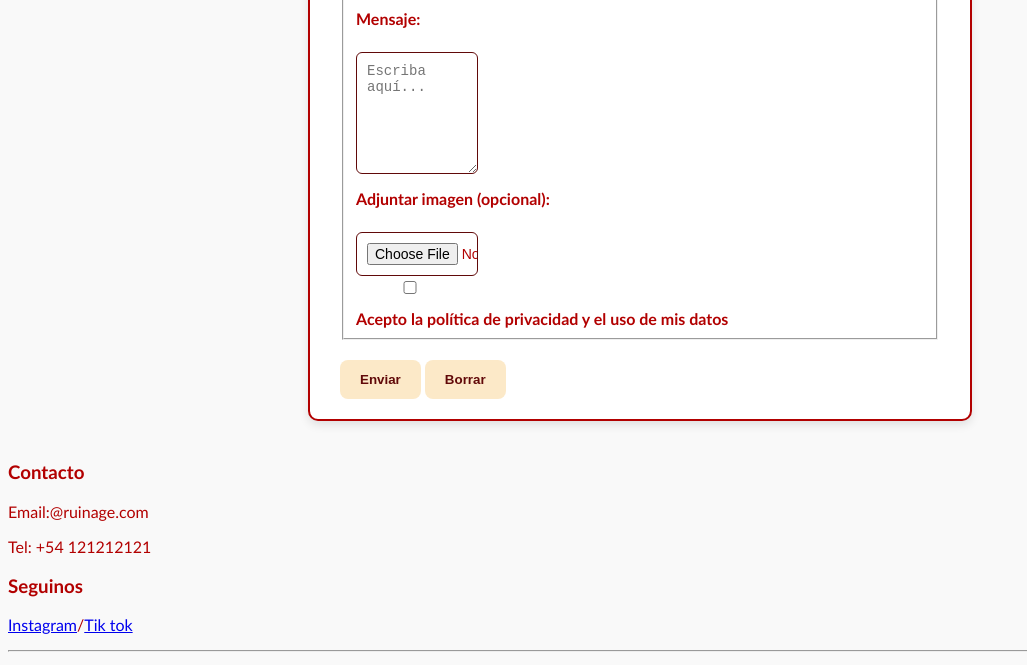
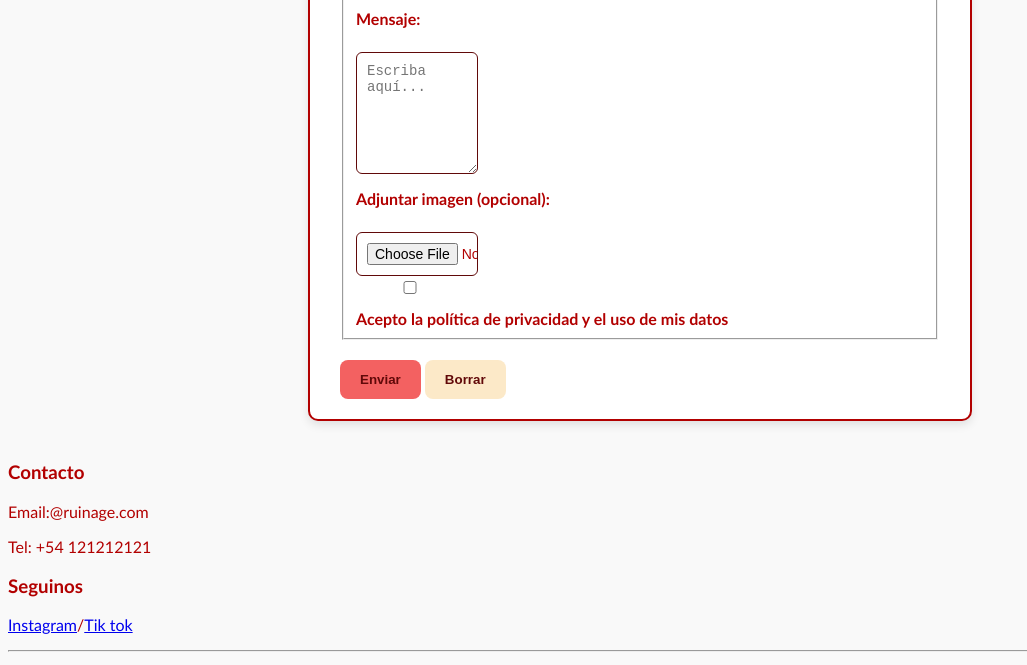
Before and after one commit to BurdilesNicolas/TP-N-4-Web, a plain HTML site: page contactos.html in a window 1280 px wide. In both pictures the pointer is over the button "Enviar". Shown: the part 1192-1857 px from the top of the page, without its empty margins (0-1027 px from the left). Drawn offline with Linux system fonts and the light colour scheme.

Commit message:
Agregando 'hover' a botones enviar y borrar

```diff
--- a/CSS/contactos.css
+++ b/CSS/contactos.css
@@ -56,6 +56,7 @@ header{
   font-weight: bold;
   color: #610909;
 }
+/* Contenedor del formulario */
 .form-contacto {
     max-width: 600px;
     margin: 40px auto;
@@ -65,17 +66,20 @@ header{
     border-radius: 10px;
     box-shadow: 0px 4px 10px rgba(0, 0, 0, 0.1);
 }
+/* Títulos dentro del formulario */
 .form-contacto legend {
     font-size: 18px;
     font-weight: bold;
     color: #b20000;
     margin-bottom: 10px;
 }
+/* Labels */
 .form-contacto label{
     font-weight: bold;
     display: block;
     margin-top: 12px;
 }
+/* Inputs, selects y textarea */
 .form-contacto input,
 .form-contacto select,
 .form-contacto textarea {
@@ -86,10 +90,12 @@ header{
     border-radius: 6px;
     font-size: 14px;
 }
+/* Textarea más grande */
 .form-contacto textarea {
     min-height: 100px;
     resize: vertical;
 }
+/* Botón */
 .form-contacto button {
     margin-top: 20px;
     padding: 12px 20px;
@@ -101,3 +107,7 @@ header{
     cursor: pointer;
     transition: background 0.3s ease;
 }
+/* Efecto hover en botón*/
+.form-contacto button:hover {
+    background-color: #f36161;
+}
```
